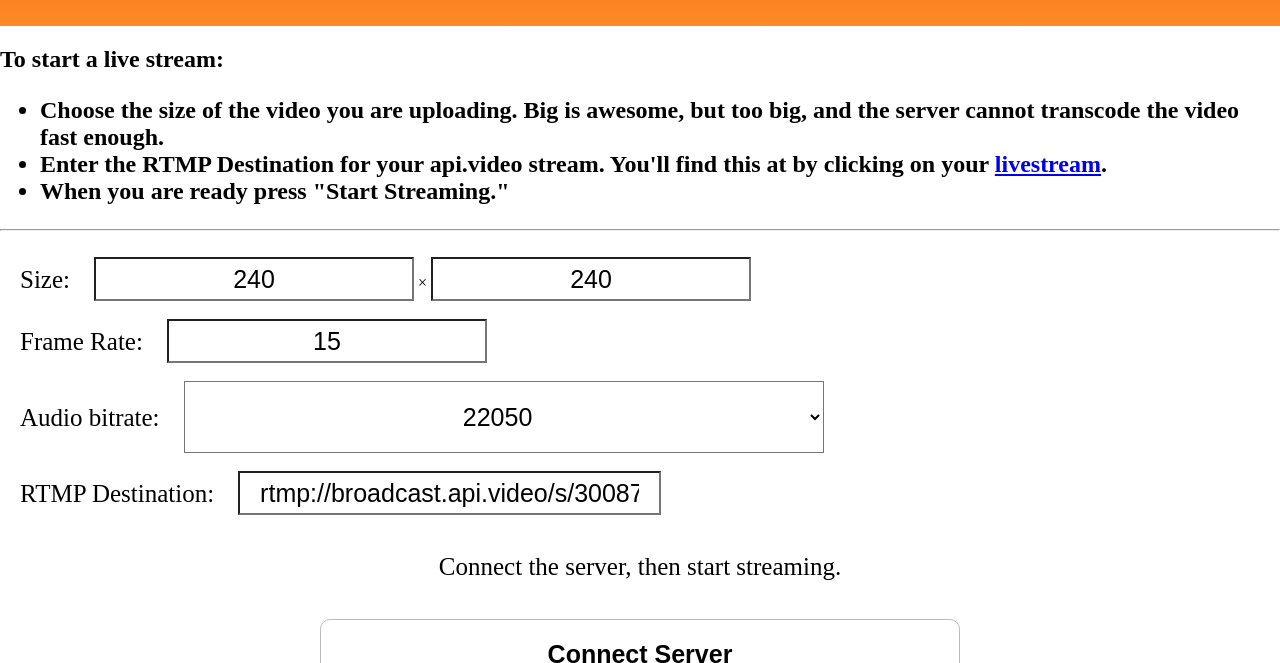
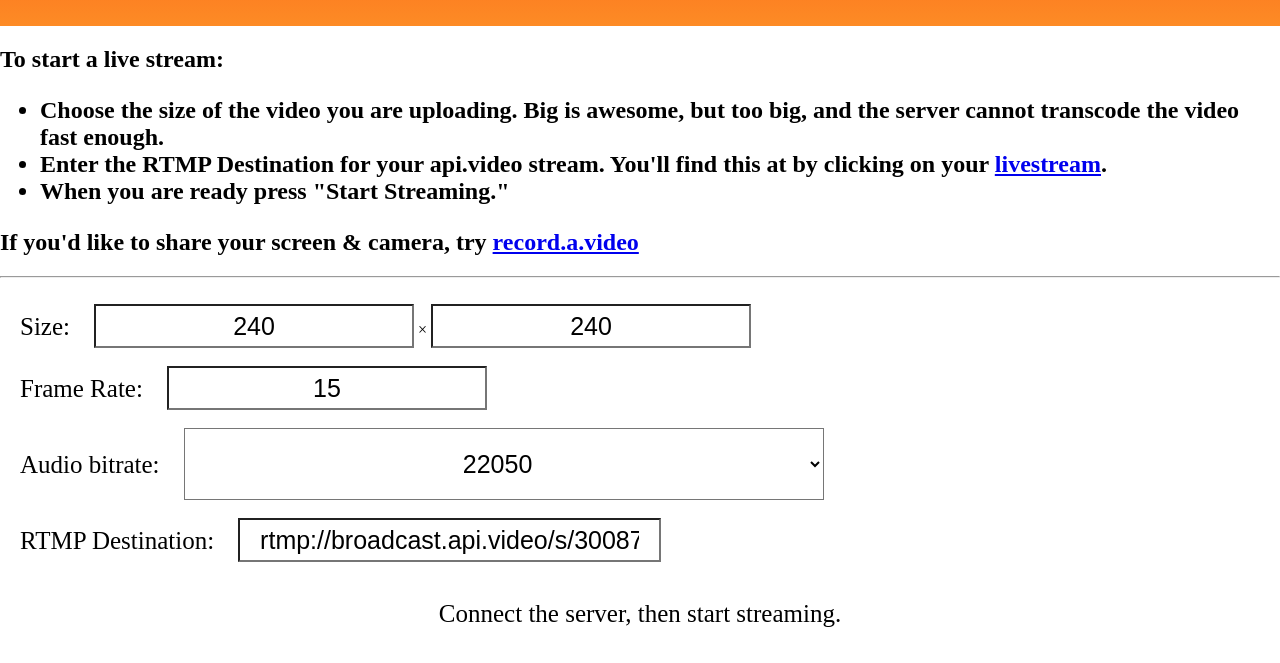
Before and after one commit to apivideo/browserLiveStream, a plain HTML site: page public/index.html in a window 1280 px wide. Shown: the part 104-767 px from the top of the page. Drawn offline with Linux system fonts and the light colour scheme.

Commit message:
mention record a video

```diff
--- a/public/index.html
+++ b/public/index.html
@@ -41,6 +41,7 @@ To start a live stream:
 <li> Enter the RTMP Destination for your api.video stream.  You'll find this at by clicking on your <a href="https://go.api.video/livestreams/">livestream</a>.<br/></li>
 <li> When you are ready press "Start Streaming."</li>
 </ul>
+If you'd like to share your screen & camera, try <a href="https://record.a.video?live=true">record.a.video</a>
 </h2>
 <hr/>
 <br><label for="option_width" class="form">Size:</label>
@@ -344,7 +345,7 @@ function requestMedia(){
 		//document.getElementById('button_start').disabled=false;
 
 		mediaRecorder.ondataavailable = function(e) {
-
+			console.log(e.data);
 		  socket.emit("binarystream",e.data);
 		  state="start";
 		  //chunks.push(e.data);
```
Also changed, not shown: 1 other file. Lines whose indentation alone changed are shown as unchanged.
